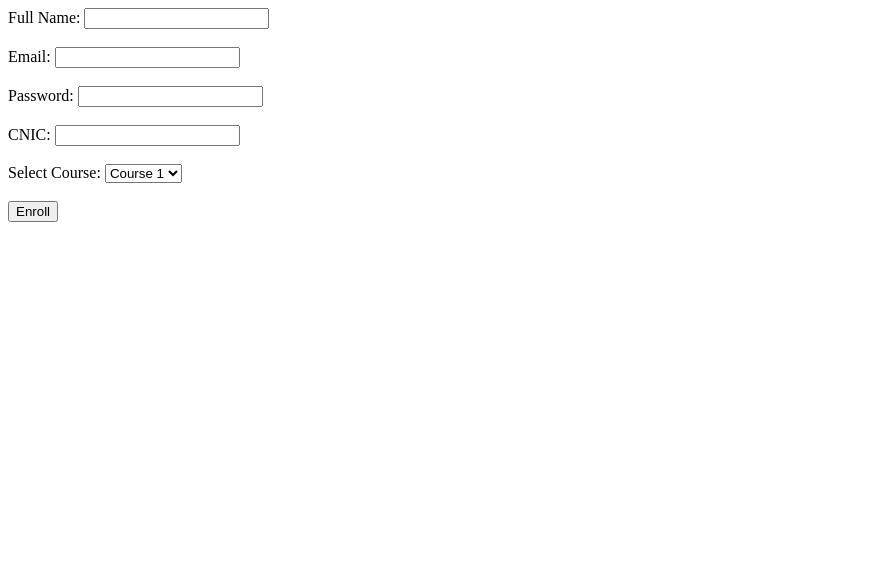
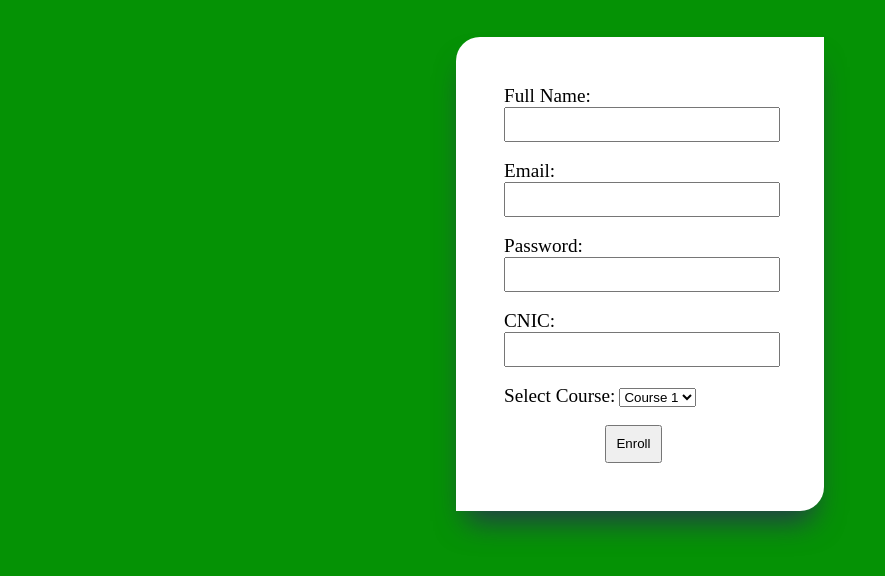
Before and after one commit to anaskhancodes/SMIT-Devathon-2023, a plain HTML site: page enrollment/enroll.html in a window 1280 px wide. Shown: the whole page, without its empty margins (0-885 px from the left). Drawn offline with Linux system fonts and the light colour scheme.

Commit message:
Online Learning app

```diff
--- /dev/null
+++ b/enrollment/enroll.css
@@ -0,0 +1,40 @@
+*{
+    margin: 0%;
+    padding: 0%;
+}
+
+body{
+    display: grid;
+    place-items: center;
+    background-color: rgb(5, 146, 5);
+}
+
+form{
+    margin-top: 2.3rem;
+    /* border:2px solid rgb(115, 255, 0) ; */
+    width: 17rem;
+    padding: 3rem;
+    background-color: white;
+    border-top-left-radius: 1.5rem;
+    border-bottom-right-radius: 1.5rem;
+    box-shadow: rgb(38, 57, 77) 0px 20px 30px -10px;
+}
+
+form input{
+    width: 16rem;
+    padding: 0.5rem;
+}
+
+form label{
+    font-size: 1.2rem;
+}
+
+form button{
+    padding: 0.6rem;
+    margin-left: 6.3rem;
+}
+
+form p{
+    margin-left: 2rem;
+    font-size: 1.1rem;
+}
--- a/enrollment/enroll.html
+++ b/enrollment/enroll.html
@@ -4,6 +4,7 @@
 <head>
     <meta charset="UTF-8">
     <meta name="viewport" content="width=device-width, initial-scale=1.0">
+    <link rel="stylesheet" href="enroll.css">
     <title>Document</title>
 </head>
 
```
